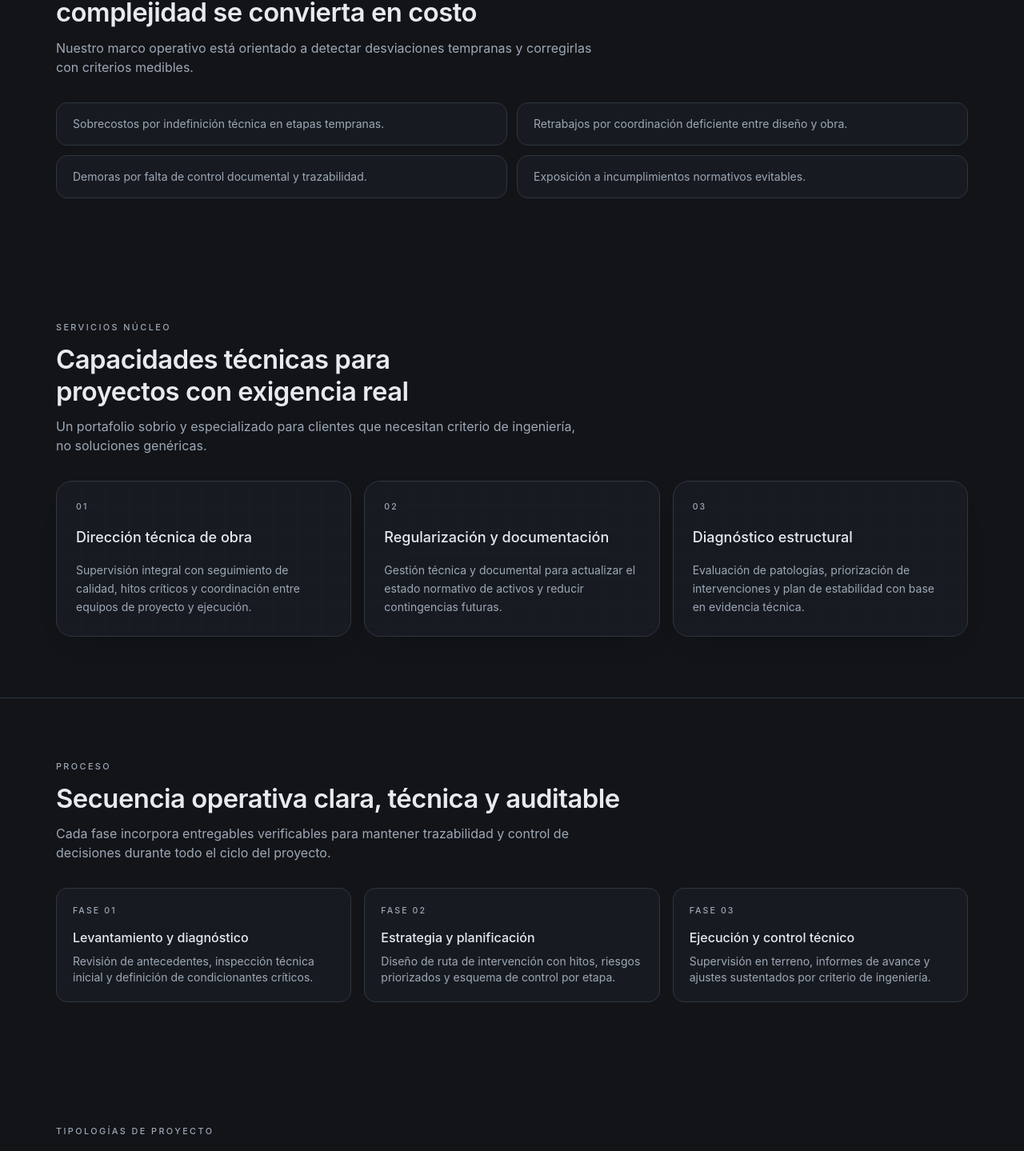
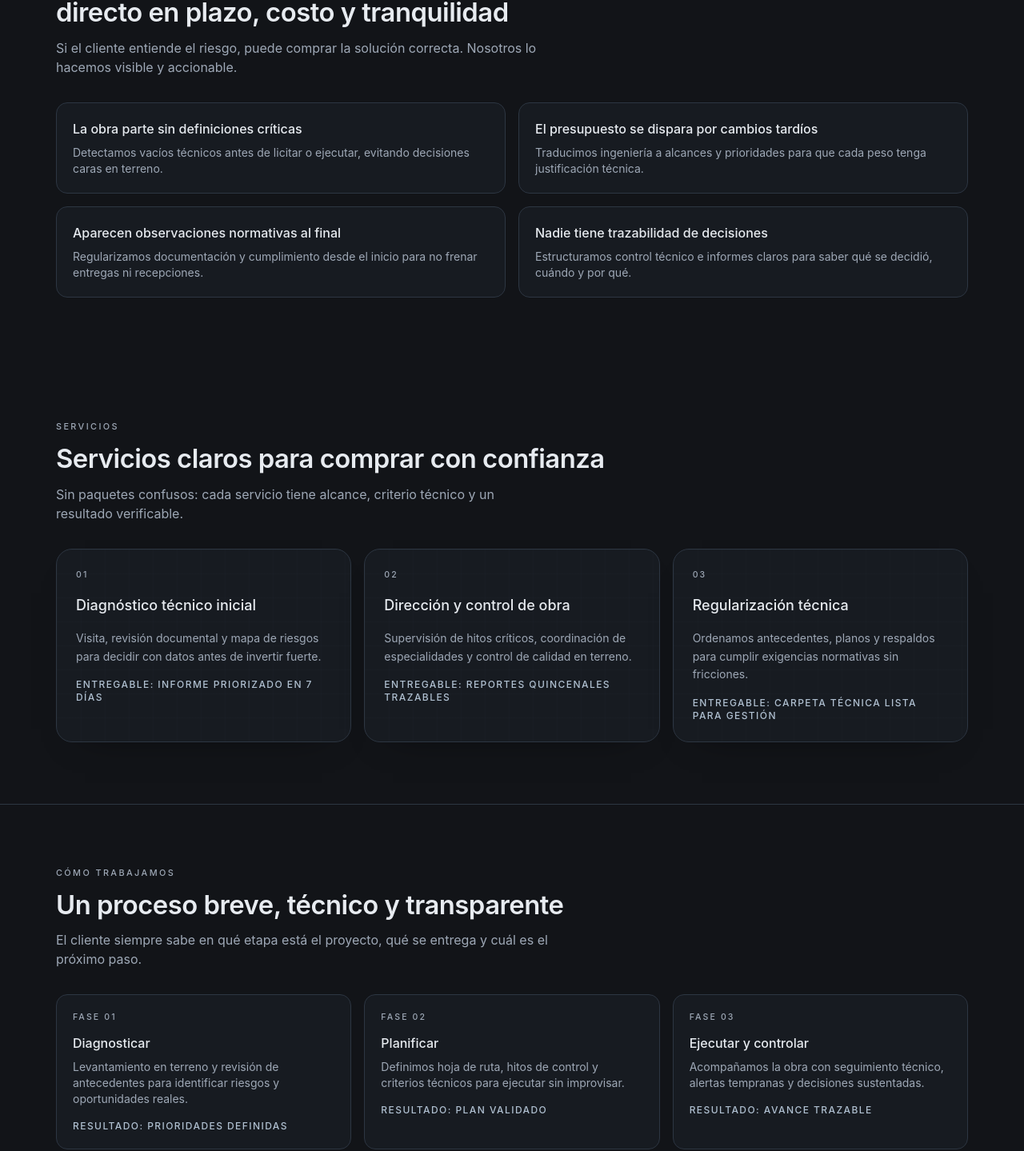
Before and after one commit to Daegon13/civil-premium-demo, a Next.js app: page / in a window 1280 px wide. Shown: the part 917-2356 px from the top of the page at 80% size. Built offline with nearby package versions, Linux system fonts and the light colour scheme.

Commit message:
feat: refine core commercial landing sections

```diff
--- a/src/app/globals.css
+++ b/src/app/globals.css
@@ -112,10 +112,44 @@ body {
   animation: layerSweep 4.6s ease-in-out infinite;
 }
 
+
+
+.card-lift {
+  transition: transform 260ms ease, border-color 260ms ease, box-shadow 260ms ease;
+}
+
+.card-lift:hover {
+  transform: translateY(-3px);
+  border-color: color-mix(in srgb, var(--color-accent) 45%, var(--color-border));
+  box-shadow: 0 24px 40px -34px rgba(0, 0, 0, 0.8);
+}
+
+@keyframes fadeUp {
+  from {
+    opacity: 0;
+    transform: translateY(8px);
+  }
+  to {
+    opacity: 1;
+    transform: translateY(0);
+  }
+}
+
+.fade-up {
+  animation: fadeUp 620ms ease both;
+  animation-delay: calc(var(--stagger, 0) * 70ms);
+}
+
+.fade-up[data-stagger="01"] { --stagger: 1; }
+.fade-up[data-stagger="02"] { --stagger: 2; }
+.fade-up[data-stagger="03"] { --stagger: 3; }
+.fade-up[data-stagger="04"] { --stagger: 4; }
 @media (prefers-reduced-motion: reduce) {
   .hero-draw-line,
-  .hero-layer-sweep {
+  .hero-layer-sweep,
+  .fade-up {
     animation: none;
     stroke-dashoffset: 0;
+    transform: none;
   }
 }
--- a/src/components/sections/ProblemsSolved.tsx
+++ b/src/components/sections/ProblemsSolved.tsx
@@ -1,10 +1,22 @@
 import { SectionHeading } from "@/components/ui/SectionHeading";
 
-const risks = [
-  "Sobrecostos por indefinición técnica en etapas tempranas.",
-  "Retrabajos por coordinación deficiente entre diseño y obra.",
-  "Demoras por falta de control documental y trazabilidad.",
-  "Exposición a incumplimientos normativos evitables.",
+const problems = [
+  {
+    title: "La obra parte sin definiciones críticas",
+    detail: "Detectamos vacíos técnicos antes de licitar o ejecutar, evitando decisiones caras en terreno.",
+  },
+  {
+    title: "El presupuesto se dispara por cambios tardíos",
+    detail: "Traducimos ingeniería a alcances y prioridades para que cada peso tenga justificación técnica.",
+  },
+  {
+    title: "Aparecen observaciones normativas al final",
+    detail: "Regularizamos documentación y cumplimiento desde el inicio para no frenar entregas ni recepciones.",
+  },
+  {
+    title: "Nadie tiene trazabilidad de decisiones",
+    detail: "Estructuramos control técnico e informes claros para saber qué se decidió, cuándo y por qué.",
+  },
 ];
 
 export function ProblemsSolved() {
@@ -12,15 +24,20 @@ export function ProblemsSolved() {
     <section className="section-spacing section-divider">
       <div className="site-container space-y-8">
         <SectionHeading
-          eyebrow="Problemas que resolvemos"
-          title="Intervenimos antes de que la complejidad se convierta en costo"
-          description="Nuestro marco operativo está orientado a detectar desviaciones tempranas y corregirlas con criterios medibles."
+          eyebrow="Qué resolvemos"
+          title="Problemas de obra que impactan directo en plazo, costo y tranquilidad"
+          description="Si el cliente entiende el riesgo, puede comprar la solución correcta. Nosotros lo hacemos visible y accionable."
         />
 
-        <div className="grid gap-3 md:grid-cols-2">
-          {risks.map((risk) => (
-            <article key={risk} className="rounded-[var(--radius-md)] border border-[var(--color-border)] bg-[var(--color-surface)] px-5 py-4">
-              <p className="text-sm text-[var(--color-text-muted)]">{risk}</p>
+        <div className="grid gap-4 md:grid-cols-2">
+          {problems.map((problem, index) => (
+            <article
+              key={problem.title}
+              className="card-lift fade-up rounded-[var(--radius-md)] border border-[var(--color-border)] bg-[var(--color-surface)] px-5 py-5"
+              data-stagger={String(index + 1).padStart(2, "0")}
+            >
+              <h3 className="text-base font-medium text-[var(--color-text)]">{problem.title}</h3>
+              <p className="mt-2 text-sm text-[var(--color-text-muted)]">{problem.detail}</p>
             </article>
           ))}
         </div>
--- a/src/components/sections/Process.tsx
+++ b/src/components/sections/Process.tsx
@@ -6,25 +6,28 @@ export function Process() {
     <section className="section-spacing section-divider">
       <div className="site-container space-y-8">
         <SectionHeading
-          eyebrow="Proceso"
-          title="Secuencia operativa clara, técnica y auditable"
-          description="Cada fase incorpora entregables verificables para mantener trazabilidad y control de decisiones durante todo el ciclo del proyecto."
+          eyebrow="Cómo trabajamos"
+          title="Un proceso breve, técnico y transparente"
+          description="El cliente siempre sabe en qué etapa está el proyecto, qué se entrega y cuál es el próximo paso."
         />
         <div className="grid gap-4 md:grid-cols-3">
           <ProcessStep
             step="01"
-            title="Levantamiento y diagnóstico"
-            detail="Revisión de antecedentes, inspección técnica inicial y definición de condicionantes críticos."
+            title="Diagnosticar"
+            detail="Levantamiento en terreno y revisión de antecedentes para identificar riesgos y oportunidades reales."
+            deliverable="Resultado: prioridades definidas"
           />
           <ProcessStep
             step="02"
-            title="Estrategia y planificación"
-            detail="Diseño de ruta de intervención con hitos, riesgos priorizados y esquema de control por etapa."
+            title="Planificar"
+            detail="Definimos hoja de ruta, hitos de control y criterios técnicos para ejecutar sin improvisar."
+            deliverable="Resultado: plan validado"
           />
           <ProcessStep
             step="03"
-            title="Ejecución y control técnico"
-            detail="Supervisión en terreno, informes de avance y ajustes sustentados por criterio de ingeniería."
+            title="Ejecutar y controlar"
+            detail="Acompañamos la obra con seguimiento técnico, alertas tempranas y decisiones sustentadas."
+            deliverable="Resultado: avance trazable"
           />
         </div>
       </div>
--- a/src/components/sections/Services.tsx
+++ b/src/components/sections/Services.tsx
@@ -4,18 +4,21 @@ import { SectionHeading } from "@/components/ui/SectionHeading";
 const services = [
   {
     index: "01",
-    name: "Dirección técnica de obra",
-    description: "Supervisión integral con seguimiento de calidad, hitos críticos y coordinación entre equipos de proyecto y ejecución.",
+    name: "Diagnóstico técnico inicial",
+    description: "Visita, revisión documental y mapa de riesgos para decidir con datos antes de invertir fuerte.",
+    outcome: "Entregable: informe priorizado en 7 días",
   },
   {
     index: "02",
-    name: "Regularización y documentación",
-    description: "Gestión técnica y documental para actualizar el estado normativo de activos y reducir contingencias futuras.",
+    name: "Dirección y control de obra",
+    description: "Supervisión de hitos críticos, coordinación de especialidades y control de calidad en terreno.",
+    outcome: "Entregable: reportes quincenales trazables",
   },
   {
     index: "03",
-    name: "Diagnóstico estructural",
-    description: "Evaluación de patologías, priorización de intervenciones y plan de estabilidad con base en evidencia técnica.",
+    name: "Regularización técnica",
+    description: "Ordenamos antecedentes, planos y respaldos para cumplir exigencias normativas sin fricciones.",
+    outcome: "Entregable: carpeta técnica lista para gestión",
   },
 ];
 
@@ -24,9 +27,9 @@ export function Services() {
     <section className="section-spacing">
       <div className="site-container space-y-8">
         <SectionHeading
-          eyebrow="Servicios núcleo"
-          title="Capacidades técnicas para proyectos con exigencia real"
-          description="Un portafolio sobrio y especializado para clientes que necesitan criterio de ingeniería, no soluciones genéricas."
+          eyebrow="Servicios"
+          title="Servicios claros para comprar con confianza"
+          description="Sin paquetes confusos: cada servicio tiene alcance, criterio técnico y un resultado verificable."
         />
         <div className="grid gap-4 md:grid-cols-3">
           {services.map((service) => (
--- a/src/components/ui/ProcessStep.tsx
+++ b/src/components/ui/ProcessStep.tsx
@@ -2,14 +2,16 @@ type ProcessStepProps = {
   step: string;
   title: string;
   detail: string;
+  deliverable: string;
 };
 
-export function ProcessStep({ step, title, detail }: ProcessStepProps) {
+export function ProcessStep({ step, title, detail, deliverable }: ProcessStepProps) {
   return (
-    <article className="rounded-[var(--radius-md)] border border-[var(--color-border)] bg-[var(--color-surface)] p-5">
+    <article className="card-lift fade-up rounded-[var(--radius-md)] border border-[var(--color-border)] bg-[var(--color-surface)] p-5" data-stagger={step}>
       <p className="text-[0.66rem] font-medium uppercase tracking-[0.2em] text-[var(--color-text-muted)]">Fase {step}</p>
       <h3 className="mt-3 text-base font-medium text-[var(--color-text)]">{title}</h3>
       <p className="mt-2 text-sm text-[var(--color-text-muted)]">{detail}</p>
+      <p className="mt-4 text-xs font-medium uppercase tracking-[0.12em] text-[var(--color-accent-strong)]">{deliverable}</p>
     </article>
   );
 }
--- a/src/components/ui/ServiceCard.tsx
+++ b/src/components/ui/ServiceCard.tsx
@@ -2,15 +2,17 @@ type ServiceCardProps = {
   index: string;
   name: string;
   description: string;
+  outcome: string;
 };
 
-export function ServiceCard({ index, name, description }: ServiceCardProps) {
+export function ServiceCard({ index, name, description, outcome }: ServiceCardProps) {
   return (
-    <article className="panel technical-grid relative isolate overflow-hidden p-6">
+    <article className="panel technical-grid card-lift fade-up relative isolate overflow-hidden p-6" data-stagger={index}>
       <div className="relative z-10 space-y-4">
         <p className="text-[0.66rem] font-medium uppercase tracking-[0.2em] text-[var(--color-text-muted)]">{index}</p>
         <h3 className="text-lg font-medium text-[var(--color-text)]">{name}</h3>
         <p className="text-sm leading-relaxed text-[var(--color-text-muted)]">{description}</p>
+        <p className="text-xs font-medium uppercase tracking-[0.12em] text-[var(--color-accent-strong)]">{outcome}</p>
       </div>
     </article>
   );
```
